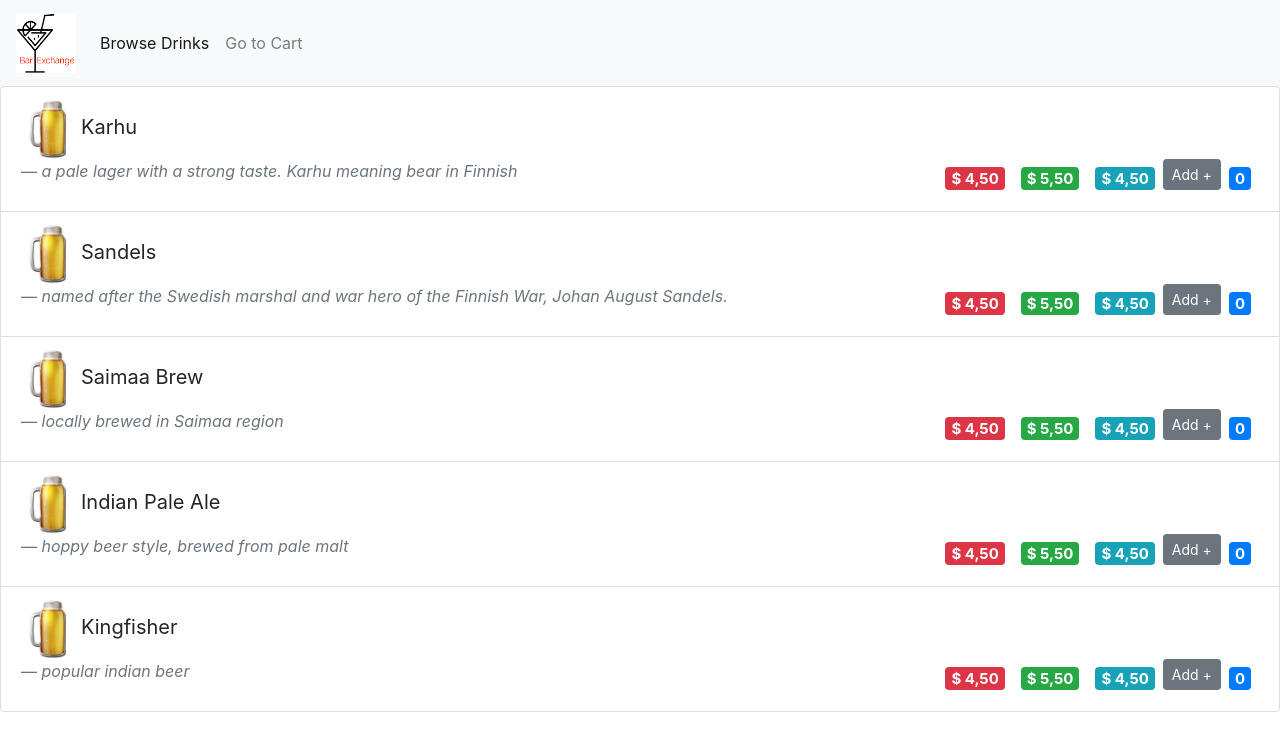
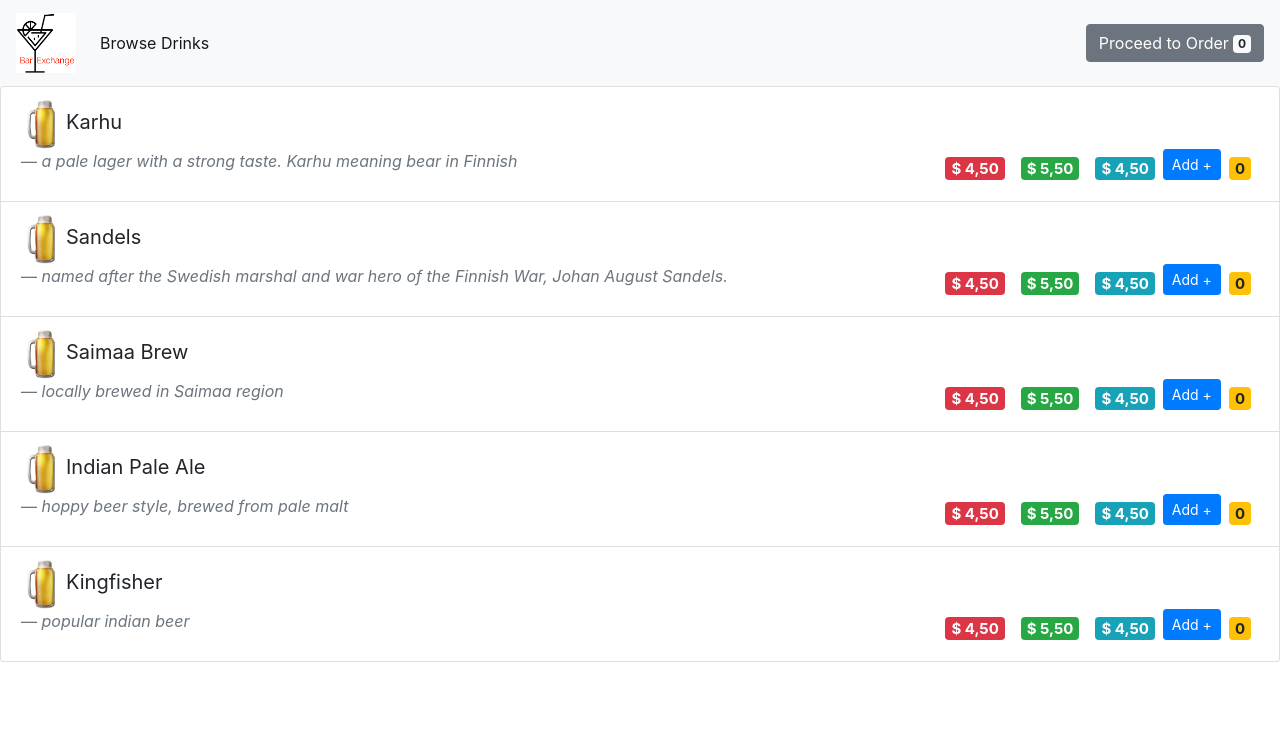
Before and after one commit to Tyaisurm/react-codecamp-2019, a React (Create React App) app: page / in a window 1280 px wide. Shown: the top 750 px of the page. Built offline with nearby package versions, Linux system fonts and the light colour scheme.

Commit message:
moving the cart to correct position and adding more elements to UI

```diff
--- a/src/components/product.jsx
+++ b/src/components/product.jsx
@@ -14,12 +14,12 @@
       <li className="list-group-item">
         <blockquote className="blockquote">
           <p className="mb-0">
-            <img src={beer} alt="beer" width="60" height="60" />
+            <img src={beer} alt="beer" width="45" height="50" />
             {props.name}
           </p>
 
-          <span className="badge badge-primary m-2 float-sm-right">0</span>
-          <button className="btn btn-secondary btn-sm float-sm-right">
+          <span className="badge badge-warning m-2 float-sm-right">0</span>
+          <button className="btn btn-primary btn-sm float-sm-right">
             Add +
           </button>
           <span className="badge badge-info m-2 float-sm-right">$ 4,50</span>
--- a/src/containers/navigation.jsx
+++ b/src/containers/navigation.jsx
@@ -32,12 +32,12 @@
                 Browse Drinks <span className="sr-only">(current)</span>
               </a>
             </li>
-            <li className="nav-item">
-              <a className="nav-link" href="/">
-                Go to Cart
-              </a>
-            </li>
+            <li className="nav-item" />
           </ul>
+          <button type="button" className="btn btn-secondary float-sm-right">
+            Proceed to Order <span className="badge badge-light">0</span>
+            <span className="sr-only">unread messages</span>
+          </button>
         </div>
       </nav>
     );
```
